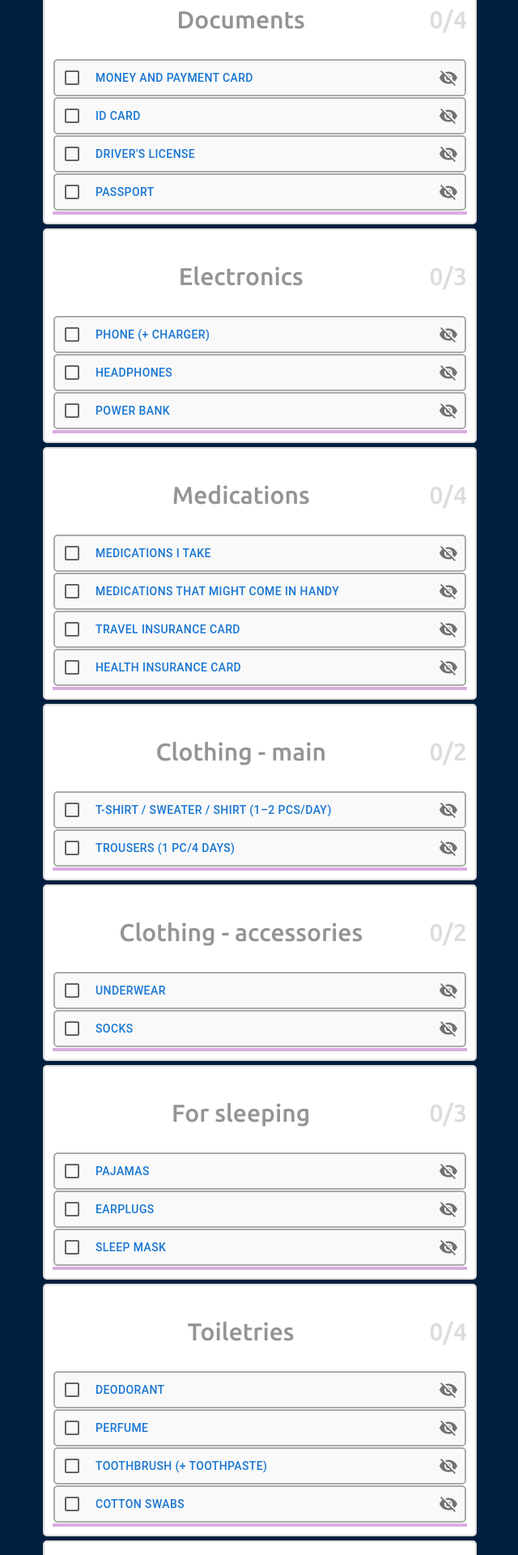
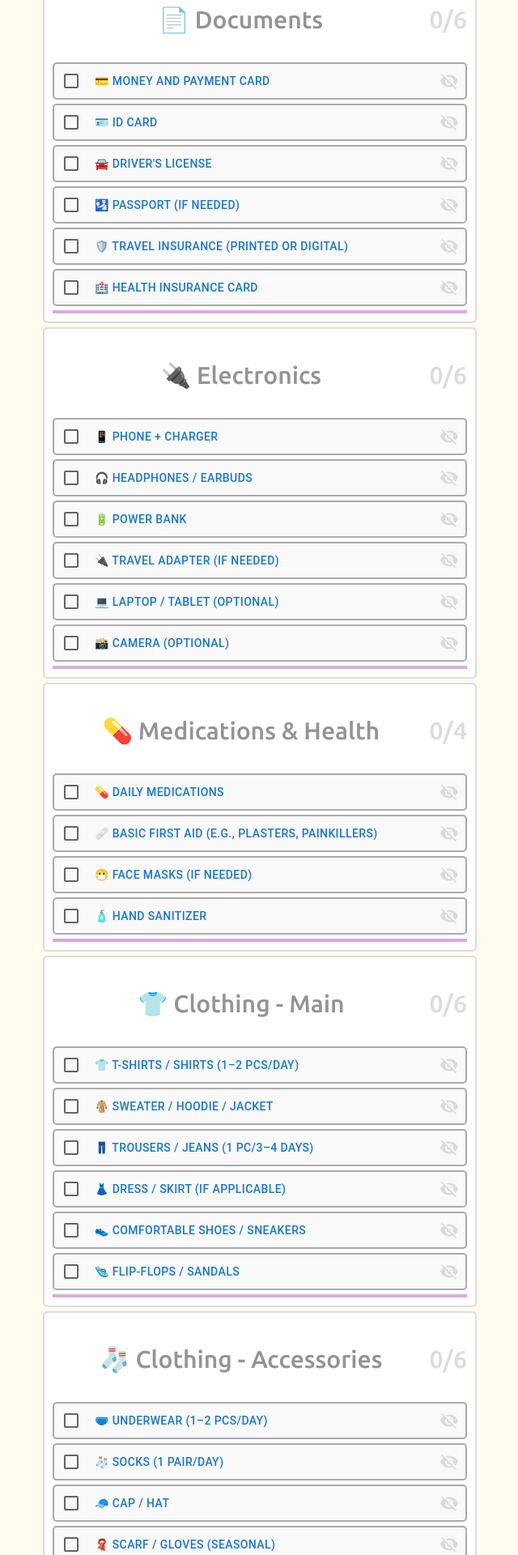
Before and after one commit to r3mus99/simple-travel-list, a React (Create React App) app: page / in a window 1280 px wide. Shown: the part 40-1960 px from the top of the page at 81% size, without its empty margins (319-959 px from the left). Built offline with nearby package versions, Linux system fonts and the light colour scheme.

Commit message:
visual updates

```diff
--- a/src/App.css
+++ b/src/App.css
@@ -7,7 +7,7 @@ hr {
 .App {
   text-align: center;
   margin: auto;
-  background-color: #001f3f;
+  background-color: #fffcef;
 }
 
 .Section {
@@ -44,7 +44,7 @@ hr {
   border: 2px solid #AAAAAA;
   border-radius: 5px;
   background-color: #dddddd2e;
-  margin: 1px;
+  margin: 5px 0;
   display: flex;
 }
 
@@ -57,6 +57,10 @@ hr {
   /* width: auto; */
 }
 
+.Item .GrayIcon {
+  color: #dbdbdb;
+}
+
 .Item :hover {
 
 }
--- a/src/Section/content/ItemButton.js
+++ b/src/Section/content/ItemButton.js
@@ -26,7 +26,7 @@ const ItemButton = (props)=> {
 
             <IconButton style={{ width: 'auto' }}
                 aria-label="hide"
-                className="grayIcon"
+                className="GrayIcon"
                 onClick={handleVisibility}>
                 {!props.visible ? <Visibility/> : <VisibilityOff/>}
             </IconButton>
--- a/src/data.json
+++ b/src/data.json
@@ -1,68 +1,90 @@
 {
   "content": [
     {
-      "header": "Documents",
+      "header": "📄 Documents",
       "items": [
-        "money and payment card",
-        "ID card",
-        "driver's license",
-        "passport"
+        "💳 money and payment card",
+        "🪪 ID card",
+        "🚘 driver's license",
+        "🛂 passport (if needed)",
+        "🛡️ travel insurance (printed or digital)",
+        "🏥 health insurance card"
       ]
     },
     {
-      "header": "Electronics",
+      "header": "🔌 Electronics",
       "items": [
-        "phone (+ charger)",
-        "headphones",
-        "power bank"
+        "📱 phone + charger",
+        "🎧 headphones / earbuds",
+        "🔋 power bank",
+        "🔌 travel adapter (if needed)",
+        "💻 laptop / tablet (optional)",
+        "📸 camera (optional)"
       ]
     },
     {
-      "header": "Medications",
+      "header": "💊 Medications & Health",
       "items": [
-        "medications I take",
-        "medications that might come in handy",
-        "travel insurance card",
-        "health insurance card"
+        "💊 daily medications",
+        "🩹 basic first aid (e.g., plasters, painkillers)",
+        "😷 face masks (if needed)",
+        "🧴 hand sanitizer"
       ]
     },
     {
-      "header": "Clothing - main",
+      "header": "👕 Clothing - Main",
       "items": [
-        "t-shirt / sweater / shirt (1–2 pcs/day)",
-        "trousers (1 pc/4 days)"
+        "👕 t-shirts / shirts (1–2 pcs/day)",
+        "🧥 sweater / hoodie / jacket",
+        "👖 trousers / jeans (1 pc/3–4 days)",
+        "👗 dress / skirt (if applicable)",
+        "👟 comfortable shoes / sneakers",
+        "🩴 flip-flops / sandals"
       ]
     },
     {
-      "header": "Clothing - accessories",
+      "header": "🧦 Clothing - Accessories",
       "items": [
-        "underwear",
-        "socks"
+        "🩲 underwear (1–2 pcs/day)",
+        "🧦 socks (1 pair/day)",
+        "🧢 cap / hat",
+        "🧣 scarf / gloves (seasonal)",
+        "🕶️ sunglasses",
+        "👜 small backpack / day bag"
       ]
     },
     {
-      "header": "For sleeping",
+      "header": "😴 For Sleeping",
       "items": [
-        "pajamas",
-        "earplugs",
-        "sleep mask"
+        "🛌 pajamas / sleepwear",
+        "🦻 earplugs",
+        "😎 sleep mask",
+        "🧸 travel pillow (optional)"
       ]
     },
     {
-      "header": "Toiletries",
+      "header": "🧼 Toiletries",
       "items": [
-        "deodorant",
-        "perfume",
-        "toothbrush (+ toothpaste)",
-        "cotton swabs"
+        "🧴 deodorant",
+        "🌸 perfume / cologne",
+        "🪥 toothbrush + toothpaste",
+        "🧽 cotton swabs",
+        "🧴 shampoo / shower gel",
+        "🪒 razor / shaving supplies",
+        "💅 nail clippers / tweezers",
+        "🧻 tissues / toilet paper",
+        "🩸 feminine hygiene (if needed)"
       ]
     },
     {
-      "header": "Leisure",
+      "header": "📚 Leisure & Extras",
       "items": [
-        "magazine",
-        "book",
-        "e-reader"
+        "📖 book / e-reader",
+        "📰 magazine",
+        "🎲 travel games / cards",
+        "📝 notebook + pen",
+        "🍫 snacks",
+        "💧 reusable water bottle"
       ]
     }
   ]
```
